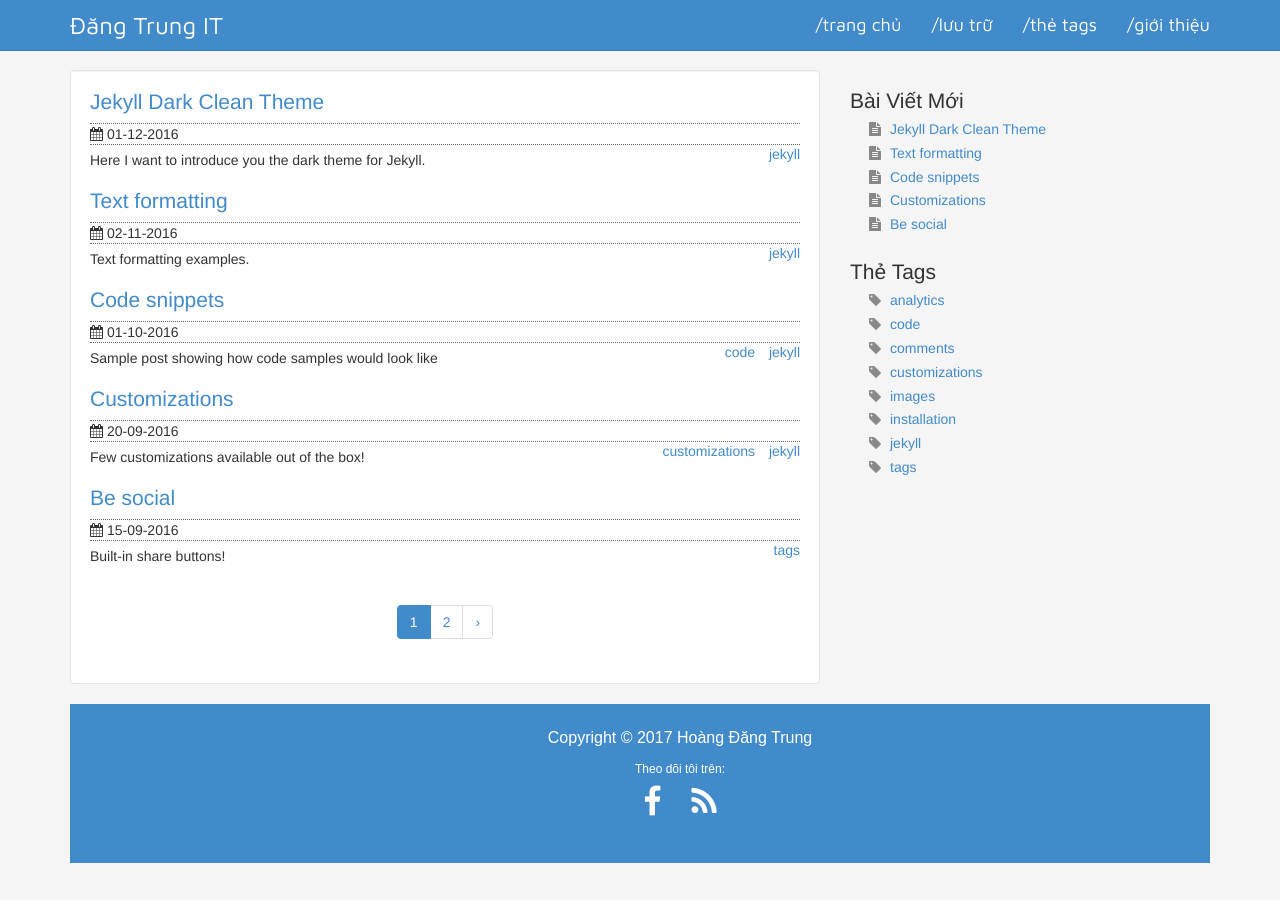
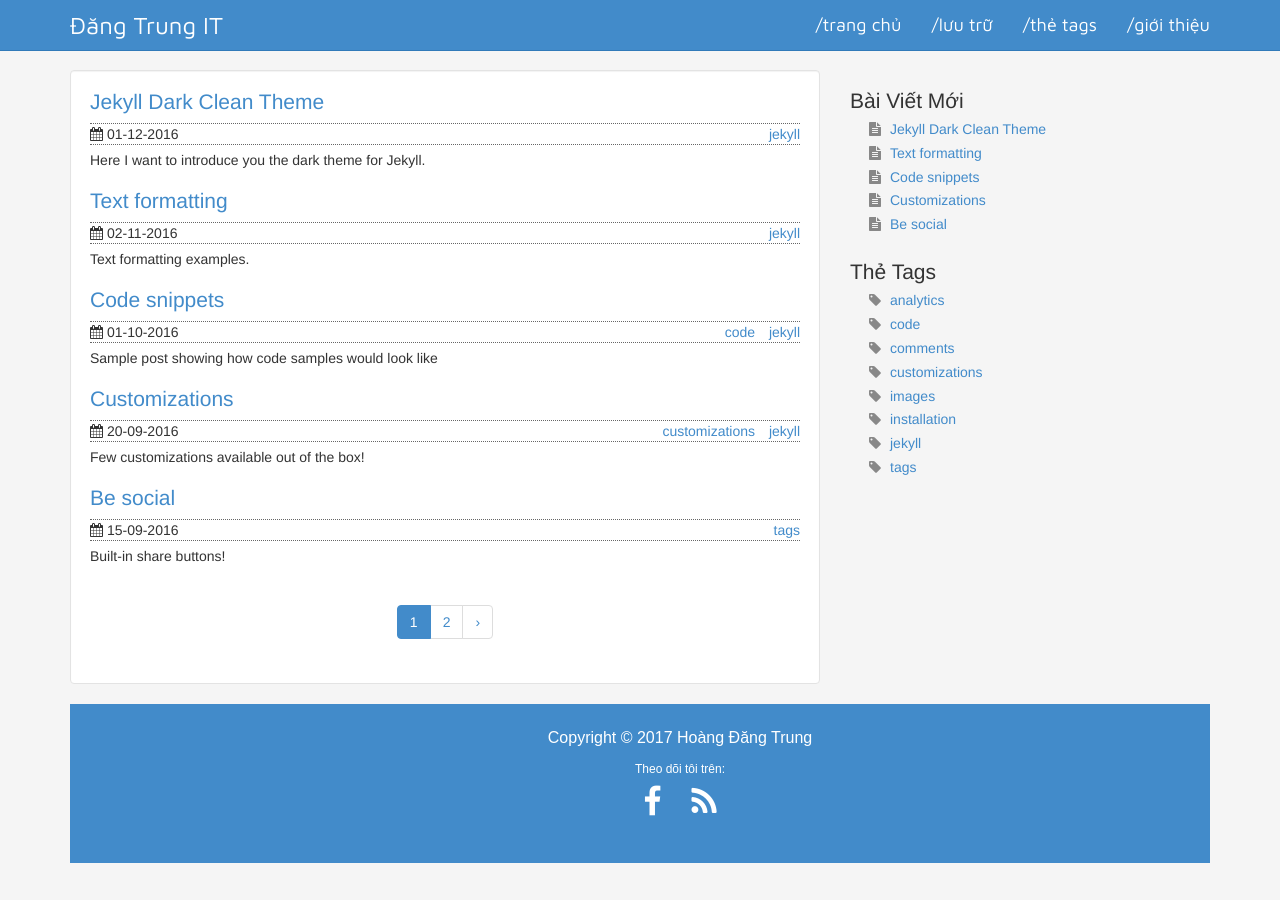
Before and after one commit to hoangdangtrungvn/hoangdangtrungvn.github.io, a Jekyll site: the page built from index.html, in a window 1280 px wide. Built offline with Jekyll 4.4.1, drawn with Linux system fonts in a browser that asks for light colours; the list of posts is cut into pages by our own code.

Commit message:
big update

```diff
--- a/css/theme.css
+++ b/css/theme.css
@@ -61,6 +61,7 @@ ul.social-media .fa-rss:hover { -webkit-animation: rss 1s ease-in-out forwards;
   100% { color: #FF6600; } }
 
 .post-meta { border: 1px dotted #666666; border-width: 1px 0; margin: 0 0 5px; }
+.post-meta .post-time { display: inline; }
 .post-meta ul { display: inline; padding-left: 0; float: right; }
 .post-meta ul > li { display: inline; padding-left: 10px; }
 .post-descr { margin-bottom: 19px; }
```
